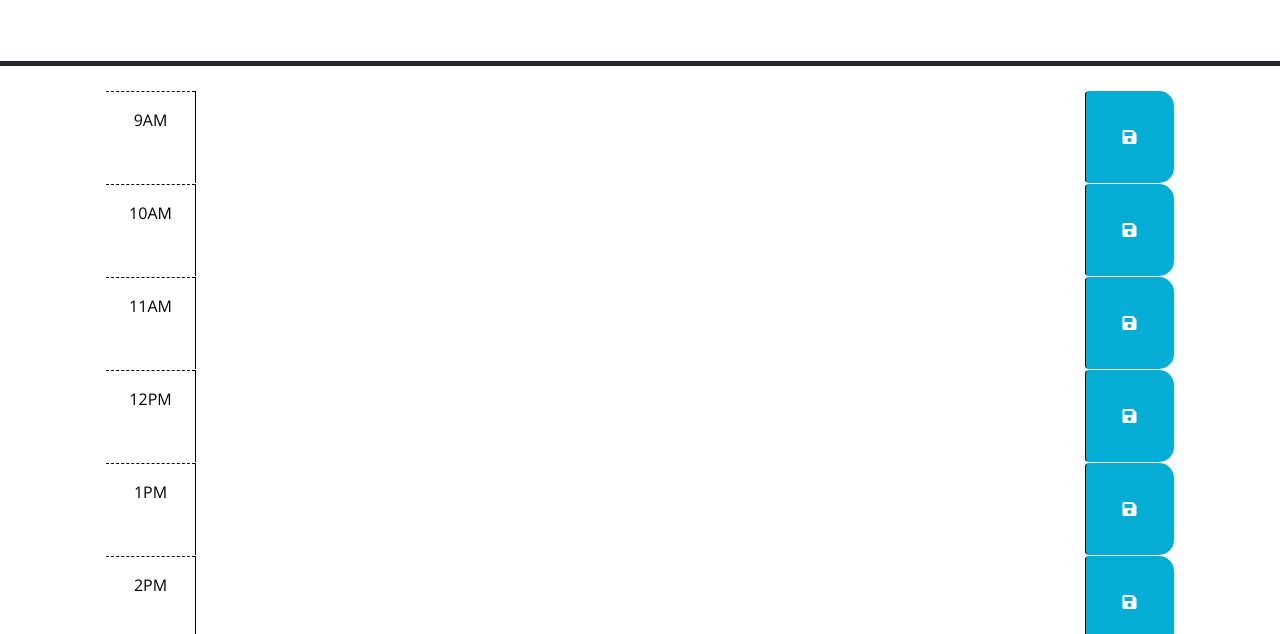
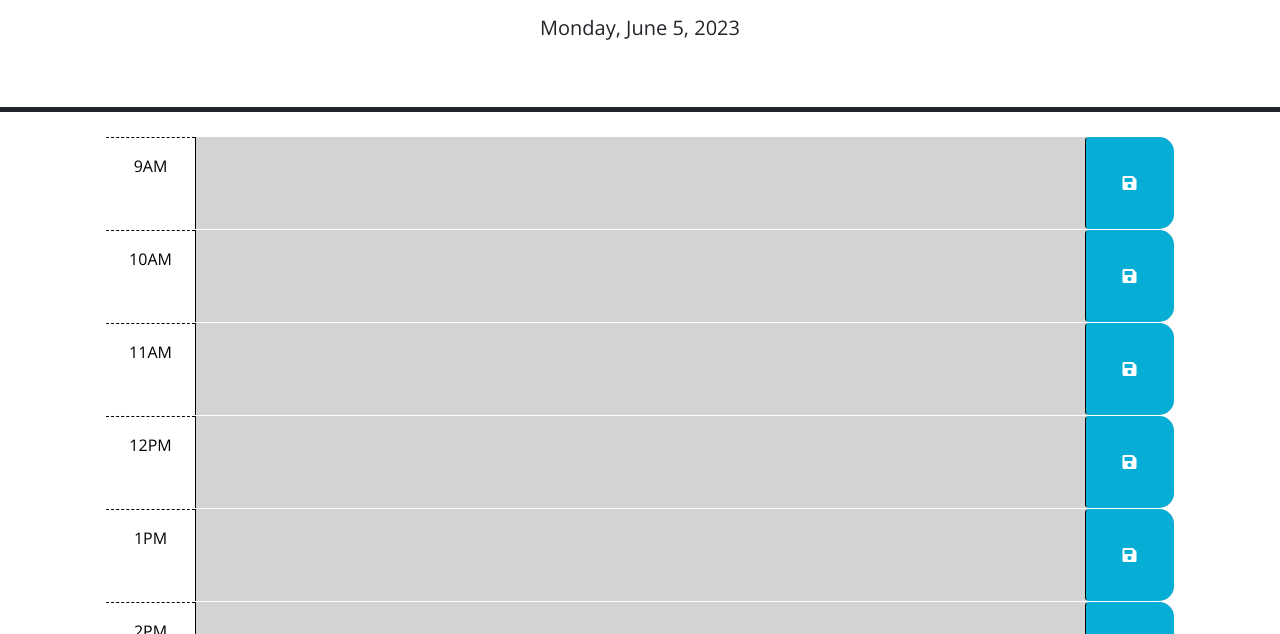
Before and after one commit to Yepitskeys/WorkDayScheduler, a plain HTML site: page index.html in a window 1280 px wide. Shown: the part 166-800 px from the top of the page. Drawn offline with nearby package versions, Linux system fonts and the light colour scheme; files that its build step writes are made by us from their sources.

Commit message:
fixed broken js and css links

```diff
--- a/Develop/script.js
+++ b/Develop/script.js
@@ -28,7 +28,7 @@ $(document).ready(function () {
         $(this).addClass('present');
       } else {
         $(this).removeClass('past');
-        $(this).removeClassClass('present');
+        $(this).removeClass('present');
         $(this).addClass('future');
       }
     });
--- a/index.html
+++ b/index.html
@@ -18,7 +18,7 @@
       href="https://fonts.googleapis.com/css?family=Open+Sans&display=swap"
       rel="stylesheet"
     />
-    <link rel="stylesheet" href="style.css" />
+    <link rel="stylesheet" href="./Develop/style.css" />
     <title>Work Day Scheduler</title>
   </head>
 
@@ -109,6 +109,6 @@
       crossorigin="anonymous"
     ></script>
 
-    <script src="script.js"></script>
+    <script src="./Develop/script.js"></script>
   </body>
 </html>
```
